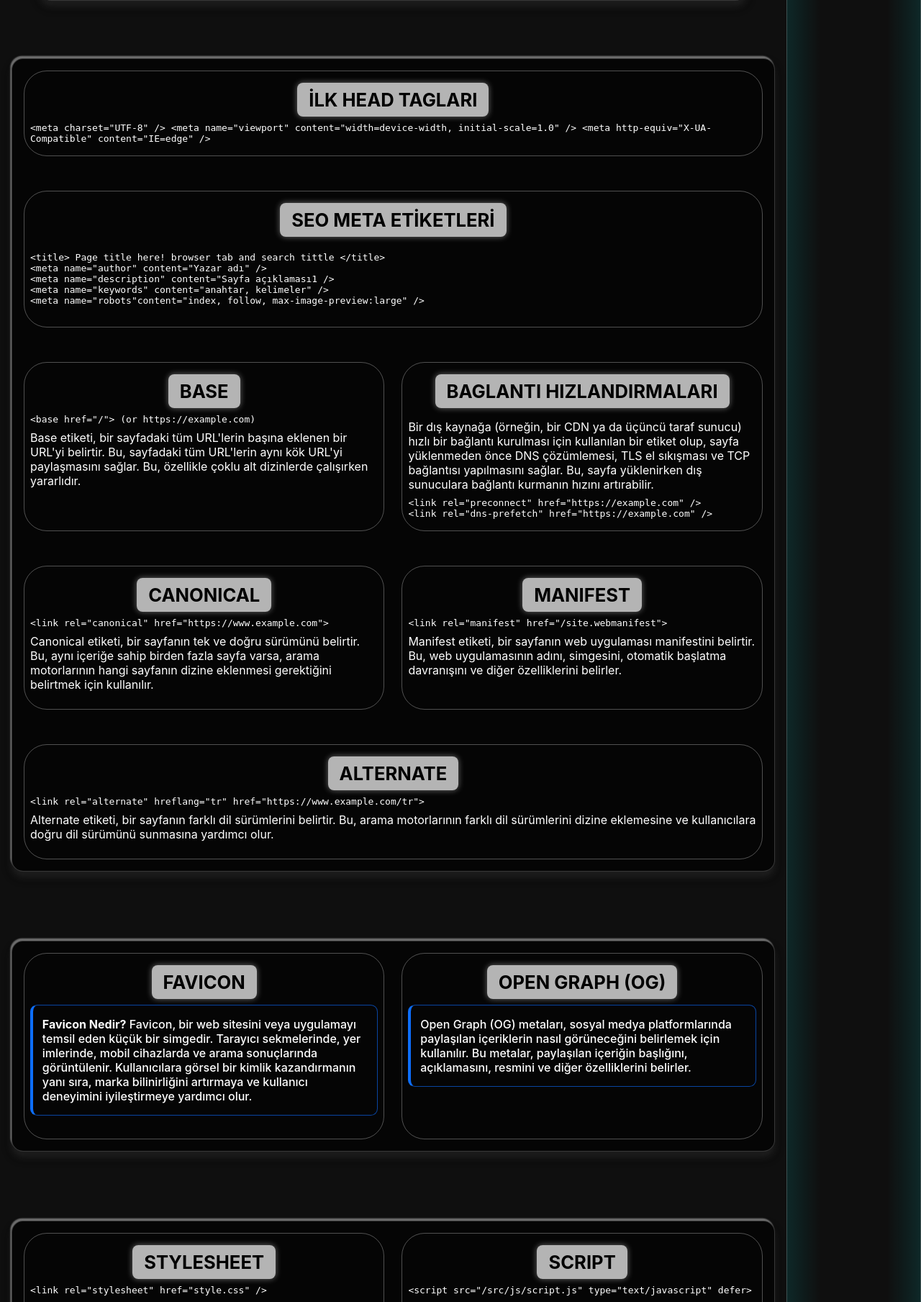
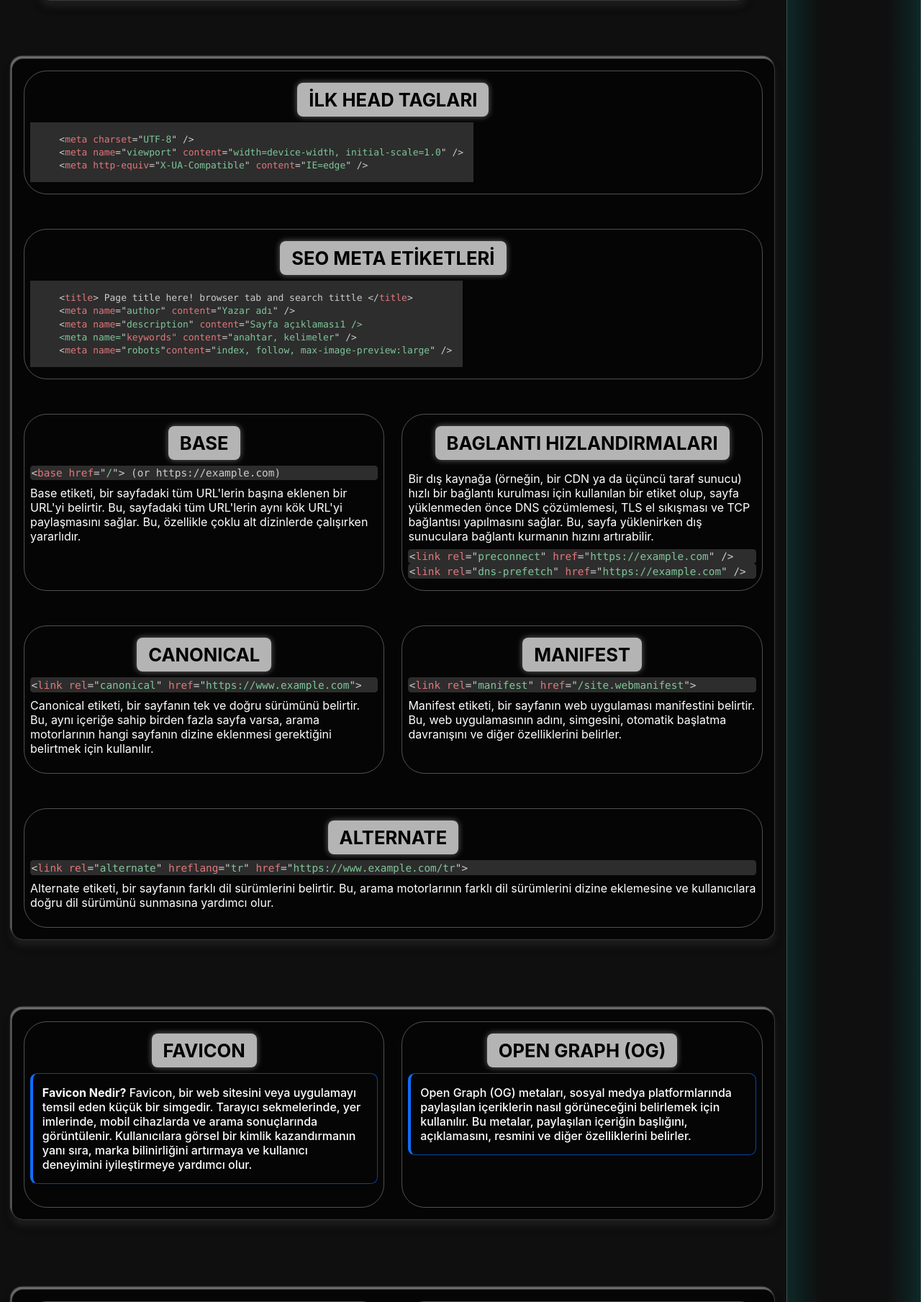
Before and after one commit to Mefamex/mfmx-1, a PHP site: page /projects/html-css-book/index.html in a window 1280 px wide. Shown: the part 456-2265 px from the top of the page at 72% size. Run offline with PHP 8.4, Linux system fonts and the light colour scheme; some libraries are stand-ins or nearby versions.

Commit message:
PROJECTS | stylesheet | dil görünümleri eklendi

```diff
--- a/blog/yapay-zeka-insanin-yerini-alabilir-mi/index.html
+++ b/blog/yapay-zeka-insanin-yerini-alabilir-mi/index.html
@@ -22,8 +22,7 @@
     <!-- Stil Optimizasyonu -->
     <link rel="preload" href="../page_aside.css" as="style" />
     <link rel="stylesheet" href="../page_aside.css" />
-    <link rel="preload" as="style" href="../../src/components/header.css" />
-    <link rel="preload" as="style" href="../../src/components/footer.css" />
+    <link rel="preload" as="style" href="../../src/components/headerFooter.css" />
     <!-- favicon set -->
     <link rel="icon" sizes="16x16" href="../../src/assets/images/mfmx/mfmx-16.png" type="image/png" />
     <link rel="icon" sizes="32x32" href="../../src/assets/images/mfmx/mfmx-32.png" type="image/png" />
--- a/blog/yazilim-gelistirme-kaynaklari/index.html
+++ b/blog/yazilim-gelistirme-kaynaklari/index.html
@@ -23,8 +23,7 @@
     <!-- Stil Optimizasyonu -->
     <link rel="preload" href="../page_aside.css" as="style" />
     <link rel="stylesheet" href="../page_aside.css" />
-    <link rel="preload" as="style" href="../../src/components/header.css" />
-    <link rel="preload" as="style" href="../../src/components/footer.css" />
+    <link rel="preload" as="style" href="../../src/components/headerFooter.css" />
     <!-- favicon set -->
     <link rel="icon" sizes="16x16" href="../../src/assets/images/mfmx/mfmx-16.png" type="image/png" />
     <link rel="icon" sizes="32x32" href="../../src/assets/images/mfmx/mfmx-32.png" type="image/png" />
--- a/blog/zaman-yonetimi/index.html
+++ b/blog/zaman-yonetimi/index.html
@@ -23,8 +23,7 @@
     <!-- Stil Optimizasyonu -->
     <link rel="preload" href="../page_aside.css" as="style" />
     <link rel="stylesheet" href="../page_aside.css" />
-    <link rel="preload" as="style" href="../../src/components/header.css" />
-    <link rel="preload" as="style" href="../../src/components/footer.css" />
+    <link rel="preload" as="style" href="../../src/components/headerFooter.css" />
     <!-- favicon set -->
     <link rel="icon" sizes="16x16" href="../../src/assets/images/mfmx/mfmx-16.png" type="image/png" />
     <link rel="icon" sizes="32x32" href="../../src/assets/images/mfmx/mfmx-32.png" type="image/png" />
--- a/projects/html-css-book/index.html
+++ b/projects/html-css-book/index.html
@@ -21,8 +21,7 @@
     <!-- Stil Optimizasyonu -->
     <link rel="preload" href="../page_aside.css" as="style" />
     <link rel="stylesheet" href="../page_aside.css" />
-    <link rel="preload" as="style" href="../../src/components/header.css" />
-    <link rel="preload" as="style" href="../../src/components/footer.css" />
+    <link rel="preload" as="style" href="../../src/components/headerFooter.css" />
     <!-- favicon set -->
     <link rel="icon" sizes="16x16" href="../../src/assets/images/mfmx/mfmx-16.png" type="image/png" />
     <link rel="icon" sizes="32x32" href="../../src/assets/images/mfmx/mfmx-32.png" type="image/png" />
@@ -61,6 +60,15 @@
             }
         }
     </style>
+    <!---->
+    <link rel="stylesheet" href="https://cdnjs.cloudflare.com/ajax/libs/prism/1.29.0/themes/prism-tomorrow.min.css">
+    <link rel="stylesheet" href="https://cdnjs.cloudflare.com/ajax/libs/prism/1.29.0/plugins/toolbar/prism-toolbar.min.css">
+    <link rel="stylesheet" href="https://cdnjs.cloudflare.com/ajax/libs/prism/1.29.0/plugins/line-numbers/prism-line-numbers.min.css">
+    <script src="https://cdnjs.cloudflare.com/ajax/libs/prism/1.29.0/prism.min.js" defer>  </script>
+    <script src="https://cdnjs.cloudflare.com/ajax/libs/prism/1.29.0/plugins/toolbar/prism-toolbar.min.js" defer>  </script>
+    <script src="https://cdnjs.cloudflare.com/ajax/libs/prism/1.29.0/plugins/line-numbers/prism-line-numbers.min.js" defer>  </script>
+    <script src="https://cdnjs.cloudflare.com/ajax/libs/prism/1.29.0/components/prism-html.min.js" defer>  </script>
+    <script src="https://cdnjs.cloudflare.com/ajax/libs/prism/1.29.0/components/prism-json.min.js" defer>  </script>
 </head>
 
 <body>
@@ -81,11 +89,13 @@
             <section id="html_head_tags" class="compacts">
                 <div>
                     <h2>İLK HEAD TAGLARI</h2>
-                    <code>&lt;meta charset="UTF-8" /&gt;&#10;&lt;meta name="viewport" content="width=device-width, initial-scale=1.0" /&gt;&#10;&lt;meta http-equiv="X-UA-Compatible" content="IE=edge" /&gt;</code>
+                    <pre class="line-numbers"><code class="language-html">&lt;meta charset="UTF-8" /&gt;
+&lt;meta name="viewport" content="width=device-width, initial-scale=1.0" /&gt;
+&lt;meta http-equiv="X-UA-Compatible" content="IE=edge" /&gt;</code></pre>
                 </div>
                 <div>
                     <h2>SEO META ETİKETLERİ</h2>
-                    <pre><code>&lt;title&gt; Page title here! browser tab and search tittle &lt;/title&gt;
+                    <pre class="line-numbers"><code class="language-html">&lt;title&gt; Page title here! browser tab and search tittle &lt;/title&gt;
 &lt;meta name="author" content="Yazar adı" /&gt;
 &lt;meta name="description" content="Sayfa açıklaması1 /&gt;
 &lt;meta name="keywords" content="anahtar, kelimeler" /&gt;
@@ -93,7 +103,7 @@
                 </div>
                 <div>
                     <h2>BASE</h2>
-                    <code>&lt;base href="/"&gt; (or https://example.com)</code>
+                    <code class="language-html">&lt;base href="/"&gt; (or https://example.com)</code>
                     <p>Base etiketi, bir sayfadaki tüm URL'lerin başına eklenen bir URL'yi belirtir. Bu, sayfadaki tüm URL'lerin aynı kök URL'yi paylaşmasını sağlar. Bu, özellikle çoklu alt dizinlerde
                         çalışırken yararlıdır.</p>
                 </div>
@@ -101,23 +111,23 @@
                     <h2>BAGLANTI HIZLANDIRMALARI</h2>
                     <p> Bir dış kaynağa (örneğin, bir CDN ya da üçüncü taraf sunucu) hızlı bir bağlantı kurulması için kullanılan bir etiket olup, sayfa yüklenmeden önce DNS çözümlemesi, TLS el
                         sıkışması ve TCP bağlantısı yapılmasını sağlar. Bu, sayfa yüklenirken dış sunuculara bağlantı kurmanın hızını artırabilir. </p>
-                    <code>&lt;link rel="preconnect" href="https://example.com" /&gt;</code>
-                    <code>&lt;link rel="dns-prefetch" href="https://example.com" /&gt;</code>
+                    <code class="language-html">&lt;link rel="preconnect" href="https://example.com" /&gt;</code>
+                    <code class="language-html">&lt;link rel="dns-prefetch" href="https://example.com" /&gt;</code>
                 </div>
                 <div>
                     <h2>CANONICAL</h2>
-                    <code>&lt;link rel="canonical" href="https://www.example.com"&gt;</code>
+                    <code class="language-html">&lt;link rel="canonical" href="https://www.example.com"&gt;</code>
                     <p>Canonical etiketi, bir sayfanın tek ve doğru sürümünü belirtir. Bu, aynı içeriğe sahip birden fazla sayfa varsa, arama motorlarının hangi sayfanın dizine eklenmesi gerektiğini
                         belirtmek için kullanılır.</p>
                 </div>
                 <div>
                     <h2>MANIFEST</h2>
-                    <code>&lt;link rel="manifest" href="/site.webmanifest"&gt;</code>
+                    <code class="language-html">&lt;link rel="manifest" href="/site.webmanifest"&gt;</code>
                     <p>Manifest etiketi, bir sayfanın web uygulaması manifestini belirtir. Bu, web uygulamasının adını, simgesini, otomatik başlatma davranışını ve diğer özelliklerini belirler.</p>
                 </div>
                 <div>
                     <h2>ALTERNATE</h2>
-                    <code>&lt;link rel="alternate" hreflang="tr" href="https://www.example.com/tr"&gt;</code>
+                    <code class="language-html">&lt;link rel="alternate" hreflang="tr" href="https://www.example.com/tr"&gt;</code>
                     <p>Alternate etiketi, bir sayfanın farklı dil sürümlerini belirtir. Bu, arama motorlarının farklı dil sürümlerini dizine eklemesine ve kullanıcılara doğru dil sürümünü sunmasına
                         yardımcı olur.</p>
                 </div>
@@ -132,17 +142,17 @@
                                 sonuçlarında görüntülenir. Kullanıcılara görsel bir kimlik kazandırmanın yanı sıra, marka bilinirliğini artırmaya ve kullanıcı deneyimini iyileştirmeye yardımcı olur.
                             </p>
                         </summary>
-                        <code> rel="icon" / "shortcut icon" / "apple-touch-icon"</code>
+                        <code class="language-html"> rel="icon" / "shortcut icon" / "apple-touch-icon"</code>
                         <br />
-                        <code> type="image/svg+xml" / "image/x-icon" / "image/vnd.microsoft.icon" / "image/gif" / "image/jpeg" / "image/png" / "image/bmp"</code>
+                        <code class="language-html"> type="image/svg+xml" / "image/x-icon" / "image/vnd.microsoft.icon" / "image/gif" / "image/jpeg" / "image/png" / "image/bmp"</code>
                         <br />
-                        <code> sizes="16x16" / "32x32" / "48x48" / "64x64" / "128x128" / "256x256" / "512x512"</code>
+                        <code class="language-html"> sizes="16x16" / "32x32" / "48x48" / "64x64" / "128x128" / "256x256" / "512x512"</code>
                         <p> Genel olarak cihazların ve tarayıcıların favicon boyutları şu şekildedir: <br /> &rarr; <b>standart :</b> [ico/png] 16 32 48 <br /> &rarr; <b>(safari) apple-touch-icon:
                             </b> [png] 180(önerilen), 167(ipad pro), 152(ipad) 120(iphone) <br /> &rarr; <b>(android)icon: </b> [png] 512 256 192 <br /> &rarr; <b>(Windows) msapplication-icon :</b>
                             [png] 144 <br /> &rarr; <b>Yandex :</b> [svg] 120(önerilen) 32 16 <br />
                         </p>
                         <h3>Modern Favicon Örneği</h3>
-                        <pre><code># Standart favicon
+                        <pre class="line-numbers"><code class="language-html"># Standart favicon
 &lt;link rel="icon" type="image/x-icon" sizes="16x16" href="favicon.ico"&gt;
 &lt;link rel="icon" type="image/png" sizes="32x32" href="favicon-32x32.png"&gt;
 
@@ -168,7 +178,7 @@
                             <p>Open Graph (OG) metaları, sosyal medya platformlarında paylaşılan içeriklerin nasıl görüneceğini belirlemek için kullanılır. Bu metalar, paylaşılan içeriğin başlığını,
                                 açıklamasını, resmini ve diğer özelliklerini belirler.</p>
                         </summary>
-                        <pre><code># Open Graph Meta Etiketleri
+                        <pre class="line-numbers"><code class="language-html"># Open Graph Meta Etiketleri
 &lt;meta property="og:title" content="Sayfa Başlığı" /&gt;
 &lt;meta property="og:description" content="Sayfa Açıklaması" /&gt;
 &lt;meta property="og:creator" content="@oluşturucu" /&gt;
@@ -196,7 +206,7 @@
             <section id="html_stylesheets_scripts" class="compacts">
                 <div>
                     <h2>STYLESHEET</h2>
-                    <code>&lt;link rel="stylesheet"   href="style.css" /&gt;</code>
+                    <code class="language-html">&lt;link rel="stylesheet"   href="style.css" /&gt;</code>
                     <p>
                         <b>type :</b> CSS dosyasının türünü belirtir. Bu genellikle "text/css" olacaktır. <br />
                         <b>href :</b> CSS dosyasının adresini belirtir. <br />
@@ -204,16 +214,16 @@
                         <b>title :</b> CSS dosyasının başlığını belirtir. Bu, sayfada birden fazla CSS dosyası varsa kullanışlı olabilir.
                     </p>
                     <br />
-                    <code>&lt;link rel="preload" href="style.css" importance="high" as="style" /&gt;</code>
+                    <code class="language-html">&lt;link rel="preload" href="style.css" importance="high" as="style" /&gt;</code>
                     <p>bu kod satırının eklenmesi sayesinde tarayıcı, CSS dosyasını önceden yükleyebilir ve sayfanın render edilmesini hızlandırabilir. Bu, özellikle büyük CSS dosyaları veya yavaş
                         bağlantılar için yararlı olabilir.</p>
                 </div>
                 <div>
                     <h2>SCRIPT</h2>
-                    <code>&lt;script src="/src/js/script.js" type="text/javascript" defer&gt;</code>
+                    <code class="language-html">&lt;script src="/src/js/script.js" type="text/javascript" defer&gt;</code>
                     <p><b>defer :</b>JavaScript dosyalarının yüklenmesini ve çalıştırılmasını kontrol etmek için kullanılan önemli bir araçtır. Bu atribut, tarayıcının JavaScript dosyasını HTML'in
                         geri kalanıyla birlikte indirerek sayfanın render edilmesini engellemesini önler.</p>
-                    <code>&lt;script src="/src/js/script.js" type="text/javascript" async&gt;</code>
+                    <code class="language-html">&lt;script src="/src/js/script.js" type="text/javascript" async&gt;</code>
                     <p>
                         <b>async :</b> Tarayıcının JavaScript dosyasını HTML'in geri kalanıyla birlikte indirerek sayfanın render edilmesinin engellemesini önler. HTML ayrıştırması devam eder. Script
                         paralel olarak yüklenir. Script hazır olduğunda hemen çalıştırılır. Sıralı çalışma garantisi yok. DOMContentLoaded'ı beklemez
@@ -226,7 +236,7 @@
                         <summary>
                             <h2>HEAD TAGI Örneği</h2>
                         </summary>
-                        <pre><code>&lt;!DOCTYPE html&gt;
+                        <pre class="line-numbers"><code class="language-html">&lt;!DOCTYPE html&gt;
 &lt;html lang="en"&gt;
 &lt;head&gt;
     &lt;meta charset="UTF-8" /&gt;
@@ -309,7 +319,7 @@
                         </summary>
                         <p> Anadizindeki <code>/robots.txt</code> dosyasının örneği verilmiştir. Bu dosya, arama motorlarının sitenin hangi bölümlerini dizine ekleyebileceğini ve hangi bölümleri
                             dizine eklememesi gerektiğini belirler. Bu, sitenin SEO'sunu iyileştirmek ve arama motorlarının sitenizi daha iyi anlamasına yardımcı olmak için önemlidir. </p>
-                        <pre><code># example Website Robots.txt Configuration
+                        <pre class="line-numbers"><code># example Website Robots.txt Configuration
 # Updated: 2024-12-25
 # Website: https:// example .com
 # Author: someone
@@ -380,9 +390,9 @@ Sitemap: https:// example .com/ sitemap-2.xml</code></pre>
                         <p>Anadizindeki <code>/sitemap.xml</code> dosyası, arama motorlarının sitenizin hangi sayfalarını dizine ekleyebileceğini belirler. Bu dosya, sitenizin SEO'sunu iyileştirmek ve
                             arama motorlarının sitenizi daha iyi anlamasına yardımcı olmak için önemlidir.</p>
                         <p> Html sayfanızın <code>head</code> tagına aşağıdaki kodu ekleyin. <br />
-                            <code>&lt;!-- Site Haritası --&gt; &lt;link rel="sitemap" type="application/xml" href="sitemap.xml"&gt;</code>
+                            <code class="language-html">&lt;!-- Site Haritası --&gt; &lt;link rel="sitemap" type="application/xml" href="sitemap.xml"&gt;</code>
                         </p>
-                        <pre><code>&lt;?xml version="1.0" encoding="UTF-8"?&gt;
+                        <pre class="line-numbers"><code  class="language-json">&lt;?xml version="1.0" encoding="UTF-8"?&gt;
 &lt;urlset xmlns="http://www.sitemaps.org/schemas/sitemap/0.9"
     xmlns:xsi="http://www.w3.org/2001/XMLSchema-instance"
     xmlns:image="http://www.google.com/schemas/sitemap-image/1.1"
@@ -407,7 +417,7 @@ Sitemap: https:// example .com/ sitemap-2.xml</code></pre>
                         </summary>
                         <p> Anadizindeki <code>/navigation.json</code> dosyası, sitenizin gezinme yapısını belirler. Bu dosya, sitenizin kullanıcı deneyimini iyileştirmek ve arama motorlarının
                             sitenizi daha iyi anlamasına yardımcı olmak için önemlidir. Bu dosya, sitenizin menüsünü, alt menülerini ve diğer gezinme öğelerini belirler. </p>
-                        <pre><code>{
+                        <pre class="line-numbers"><code class="language-json">{
     "menu": [
         {
             "title": "Home",
@@ -441,10 +451,10 @@ Sitemap: https:// example .com/ sitemap-2.xml</code></pre>
                 <p>Bir resmin yüklenme süresini hızlandırmak için kullanılan birkaç etiket vardır. Bu etiketler, resmin ön yüklenmesini sağlar ve sayfanın render edilmesini hızlandırabilir. Bu,
                     özellikle büyük resimler veya yavaş bağlantılar için yararlı olabilir.</p>
                 <p>
-                    <code>&lt;link rel="preload" as="image" type="image/webp" importance="high" href="image.webp" /&gt;</code><br />
+                    <code class="language-html">&lt;link rel="preload" as="image" type="image/webp" importance="high" href="image.webp" /&gt;</code><br />
                     <b>.png</b> veya <b>.jpg / .jepg</b> formatındaki resimleri <b>webp</b> formatında önce yüklemek için kullanılır. <b>head</b> tagına eklenir
                 </p>
-                <pre><code>&lt;picture&gt;
+                <pre class="line-numbers"><code  class="language-html">&lt;picture&gt;
     &lt;source type="image/webp" srcset="image.webp" /&gt;
     &lt;img loading="eager" decoding="sync" importance="low" src="image.png" alt="somethingg" /&gt;
 &lt;/picture&gt;</code></pre>
--- a/projects/page_aside.css
+++ b/projects/page_aside.css
@@ -250,6 +250,22 @@ body {
     user-select: none;
 }
 
+pre[class*=language-].line-numbers {
+    padding-left: 2.8em !important;
+}
+
+pre[class*=language-] {
+    margin: 0 !important;
+    font-size: 0.85em !important;
+    width: fit-content;
+}
+
+code[class*=language-], pre[class*=language-] {
+    line-height: 1.25 !important;
+    font-size: 0.9em !important;
+}
+
+
 a {
     color: inherit;
     text-decoration-color: rgba(255, 50, 50, 0.7);
@@ -302,7 +318,7 @@ section.compacts {
     gap: 3em 1.5em;
     margin-block: 3em !important;
 
-    div {
+    & > div {
         flex: 1 1 30em;
         display: flex;
         flex-direction: column;
--- a/projects/python-to-exe/index.html
+++ b/projects/python-to-exe/index.html
@@ -22,8 +22,7 @@
     <!-- Stil Optimizasyonu -->
     <link rel="preload" href="../page_aside.css" as="style" />
     <link rel="stylesheet" href="../page_aside.css" />
-    <link rel="preload" as="style" href="../../src/components/header.css" />
-    <link rel="preload" as="style" href="../../src/components/footer.css" />
+    <link rel="preload" as="style" href="../../src/components/headerFooter.css" />
     <!-- favicon set -->
     <link rel="icon" sizes="16x16" href="../../src/assets/images/mfmx/mfmx-16.png" type="image/png" />
     <link rel="icon" sizes="32x32" href="../../src/assets/images/mfmx/mfmx-32.png" type="image/png" />
@@ -187,7 +186,7 @@
             <section id="section-8">
                 <h2> 8) PyInstaller’ın spec Dosyasını Kullanma </h2>
                 <p> İlk çalıştırmada .spec adında bir dosya oluşturulur. Bu dosyayı düzenleyerek daha gelişmiş ayarlar ekleyebilirsin. </p>
-                <pre><code class="language-python">a = Analysis(['proje.py'],
+                <pre class="line-numbers"><code class="language-python" data-prismjs-copy="copy">a = Analysis(['proje.py'],
     pathex=[],
     binaries=[],
     datas=[('resim.png', '.')],  # Ek dosya ekleme
```
Also changed, not shown: index.html (+14 -2 lines), projects/dizin-listeleme/index.html (+10 -3 lines), projects/image-meta-dataset/index.html (+23 -19 lines), projects/kali-linux/index.html (+33 -25 lines).
